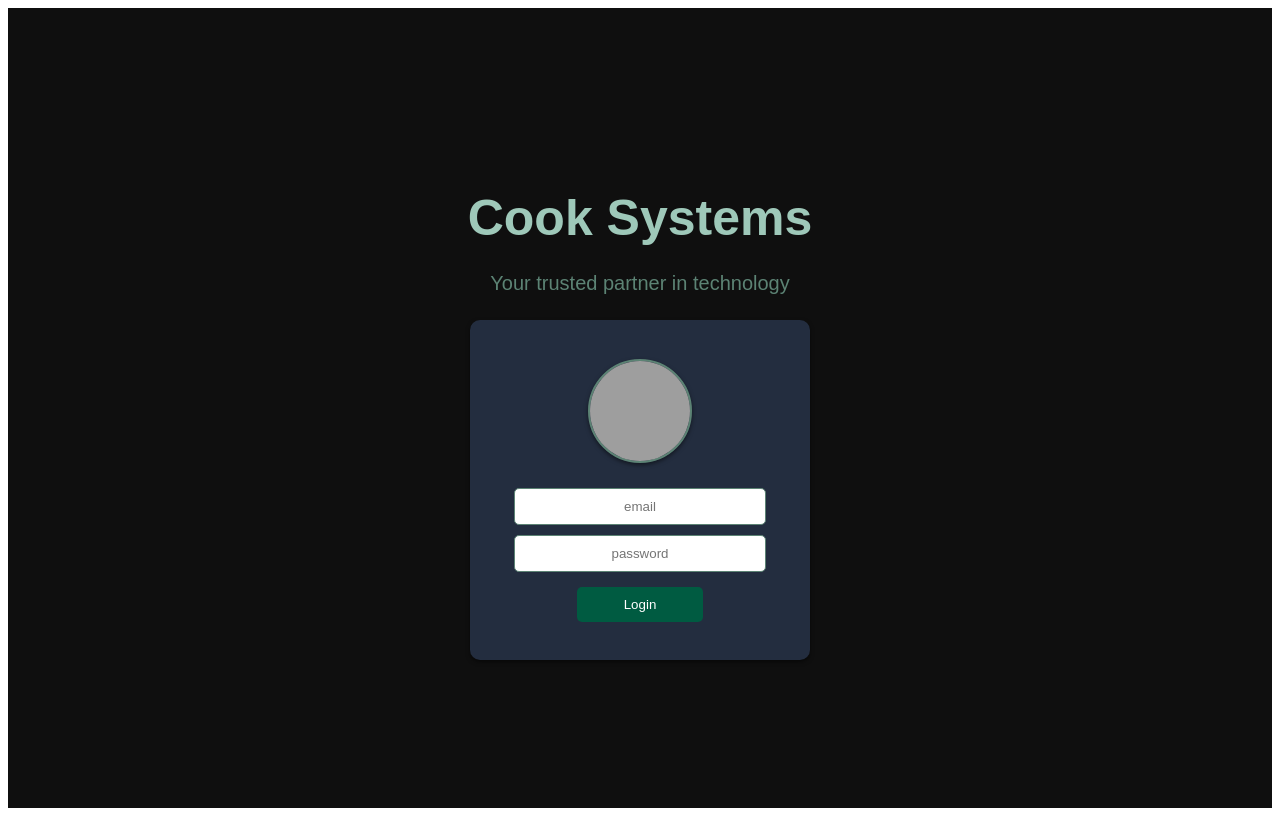
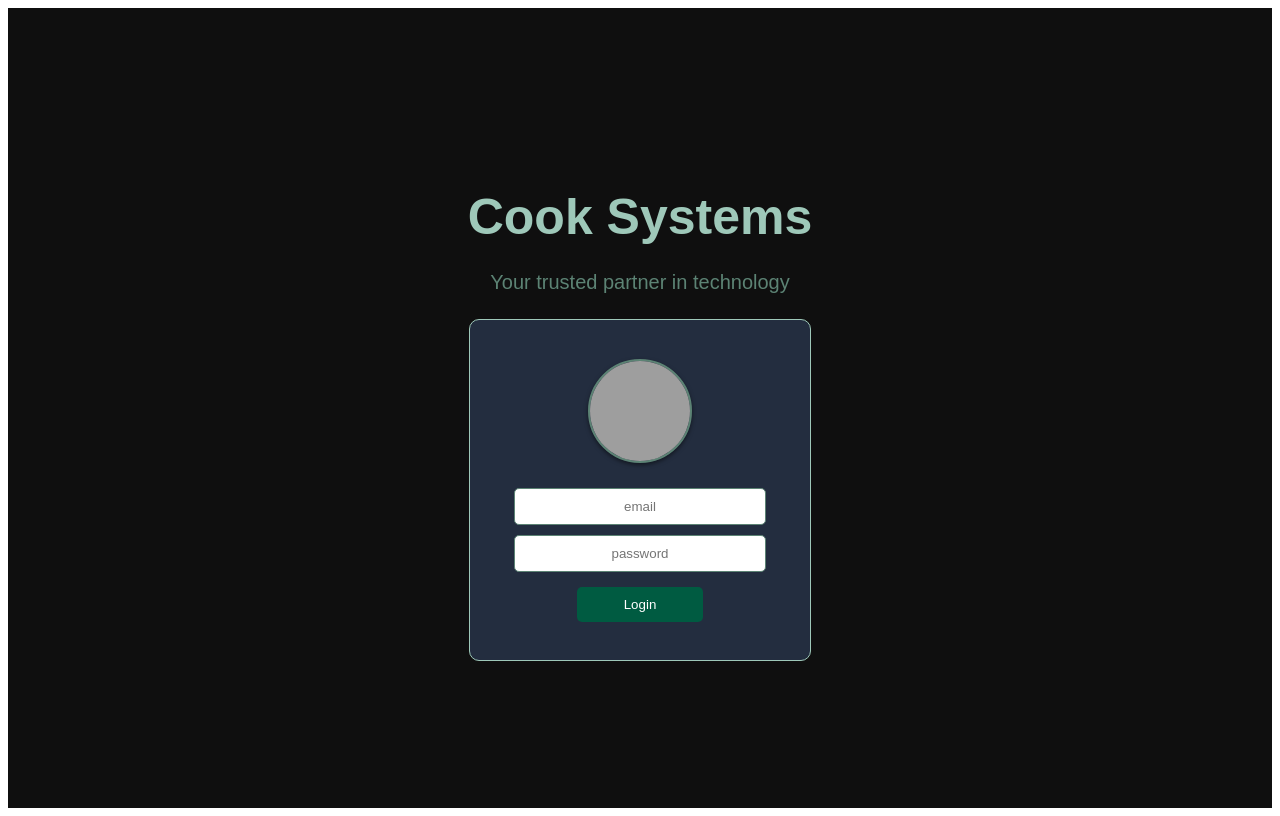
Before and after one commit to sarthak-p/SpaceFlow, an Angular app in the folder frontend/: page /login in a window 1280 px wide. Built offline with nearby package versions, Linux system fonts and the light colour scheme; grey boxes are pictures that could not be loaded.

Commit message:
Added border for login

```diff
--- a/frontend/src/app/login/login.component.css
+++ b/frontend/src/app/login/login.component.css
@@ -24,9 +24,9 @@
     width: 300px;
     height: 300px;
     padding: 20px;
+    border: 1px solid #9EC8B9;
     border-radius: 10px;
     background: #232D3F;
-    box-shadow: 0 2px 4px rgba(0, 0, 0, 0.5);
     display: flex;
     flex-direction: column;
     align-items: center;
```
Also changed, not shown: 25 other files (tests, documents, lock files or other folders).
